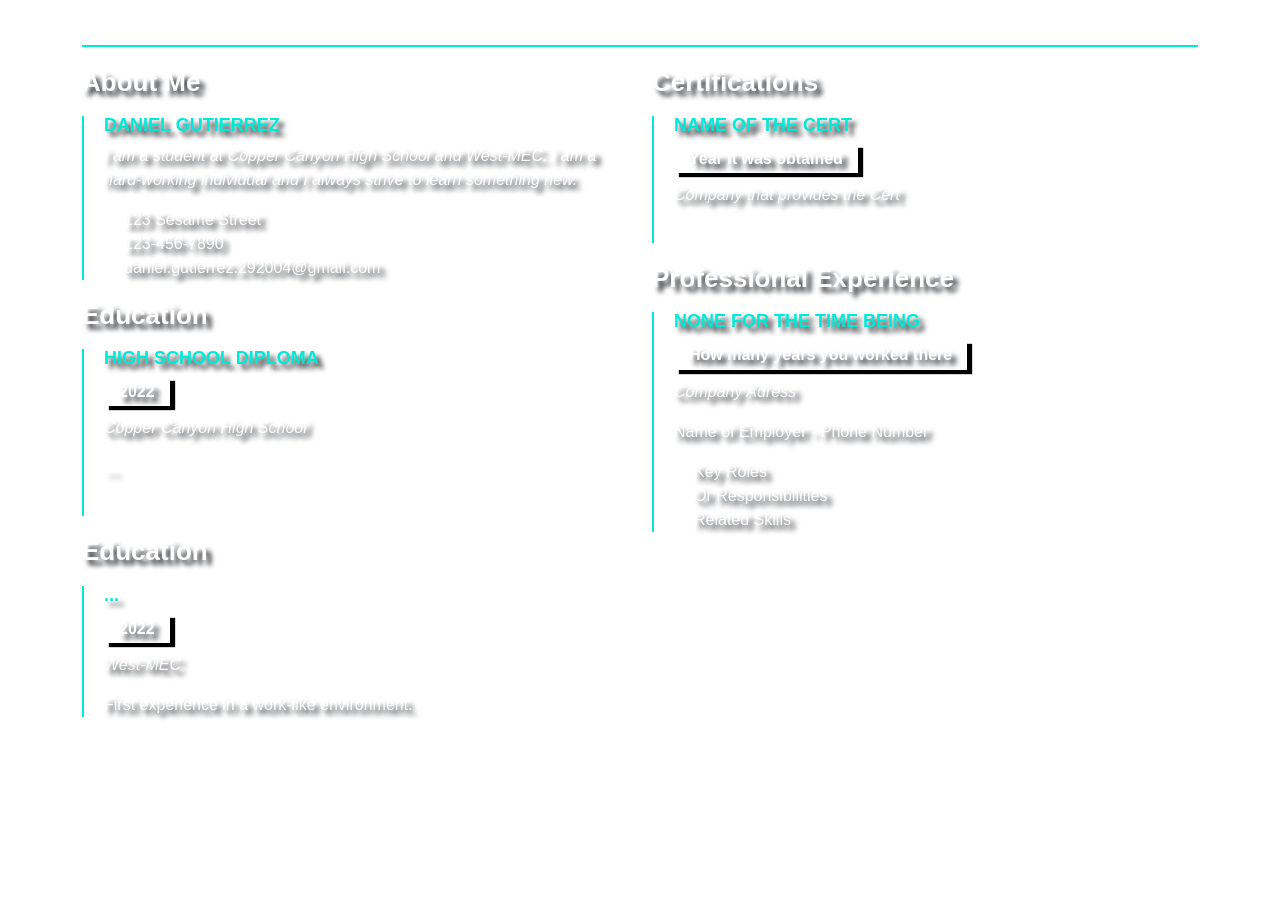
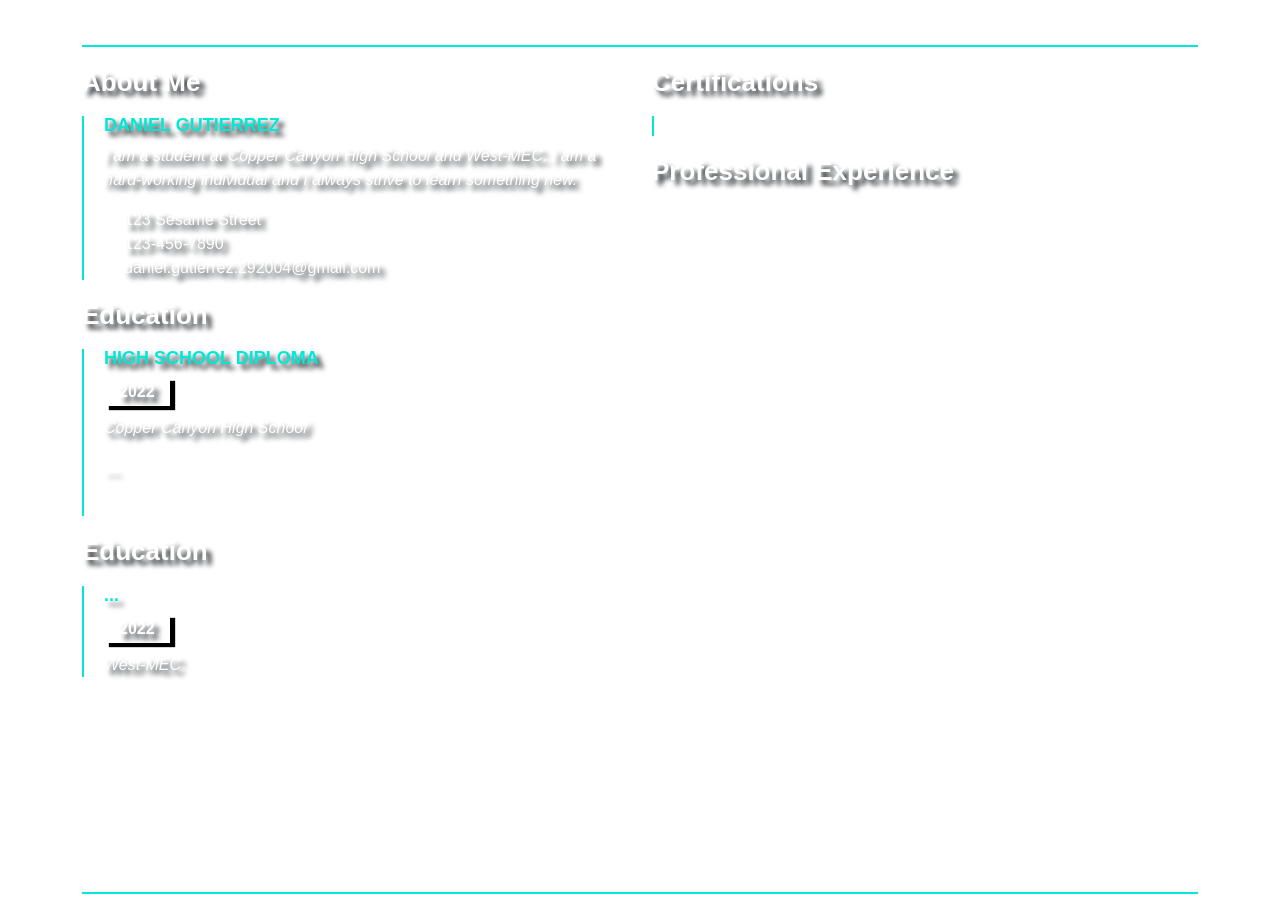
Before and after one commit to DanielGg914/Portfolio, a plain HTML site: page index.html in a window 1280 px wide. Shown: the part 1240-2157 px from the top of the page. Drawn offline with nearby package versions, Linux system fonts and the light colour scheme; a script that the page names is missing.

Commit message:
changed links and some wording

```diff
--- a/index.html
+++ b/index.html
@@ -52,7 +52,7 @@
 
         <div class="landing-container">
             <h1>Daniel Gutierrez</h1>
-            <h2>Coder, worker, designer</h2>
+            <h2>Coder, student, designer</h2>
             <a href="#resume" class="btn-scroll scrollto">
                 <i class="bx bx-chevron-down">View My Resume</i>
             </a>
@@ -128,7 +128,7 @@
         <div class="container">
             <div class="section-title">
                 <h2>Resume</h2>
-                <p>Check out this resume.</p>
+                <p>Check out my resume</p>
             </div>
 
             <div class="row">
@@ -162,16 +162,16 @@
                         <h4>...</h4>
                         <h5>2022</h5>
                         <p><em>West-MEC</em></p>
-                        <p>First experience in a work-like environment.</p>
+                        <p></p>
                     </div>
                 </div>
                 <div class="col-lg-6">
 
                     <h3 class="resume-title">Certifications</h3>
                     <div class="resume-item">
-                        <h4>Name of the Cert</h4>
-                        <h5>Year it was obtained</h5>
-                        <p><em>Company that provides the Cert</em></p>
+                        <!-- <h4>Name of the Cert</h4> -->
+                        <!-- <h5>Year it was obtained</h5> -->
+                        <!-- <p><em>Company that provides the Cert</em></p> -->
                     </div>
                     <!-- Add more as needed -->
 
@@ -190,16 +190,16 @@
                     </div> -->
                     <h3 class="resume-title">Professional Experience</h3>
                     <div class="resume-item">
-                        <h4>None for the time being</h4>
-                        <h5>How many years you worked there</h5>
-                        <p><em>Company Adress</em></p>
+                        <!-- <h4>None for the time being</h4> -->
+                        <!-- <h5>How many years you worked there</h5> -->
+                        <!-- <p><em>Company Adress</em></p> -->
 
-                        <p>Name of Employer - Phone Number</p>
-                        <ul>
-                            <li>Key Roles</li>
-                            <li>Or Responsibilities</li>
-                            <li>Related Skills</li>
-                        </ul>
+                        <!-- <p>Name of Employer - Phone Number</p> -->
+                        <!-- <ul> -->
+                            <!-- <li>Key Roles</li> -->
+                            <!-- <li>Or Responsibilities</li> -->
+                            <!-- <li>Related Skills</li> -->
+                        <!-- </ul> -->
                     </div>
                     <!-- Add more as needed -->
 
@@ -248,6 +248,7 @@
                                 This is a nixon project made for a class.
                                 <br>
                                 <hr>
+                                <br>
                                 Note whis will take you to another page.
                             </p>
                             <a href="https://danielgg914.github.io/VoteforNixon/" class="btn bg-dark text-white">Nixon
@@ -271,7 +272,9 @@
                                 This was a group project for a made up business
                                 <br>
                                 <hr>
+                                <br>
                                 Note this will take you to another page
+
                             </p>
                             <a href="https://danielgg914.github.io/Unit-5-project/"
                                 class="btn bg-dark text-white">Business Project</a>
@@ -285,7 +288,7 @@
                         <div class="view overlay">
                             <img src="https://images.pexels.com/photos/125457/pexels-photo-125457.jpeg?auto=compress&cs=tinysrgb&dpr=2&h=650&w=940"
                                 alt="Image 3" class="card-img-top" width="110px" height="200px">
-                            <a href="#"></a>
+                            <a href="https://aloofspade.github.io/finalproject2/"></a>
                         </div>
                         <!-- Card body -->
                         <div class="card-body">
```
